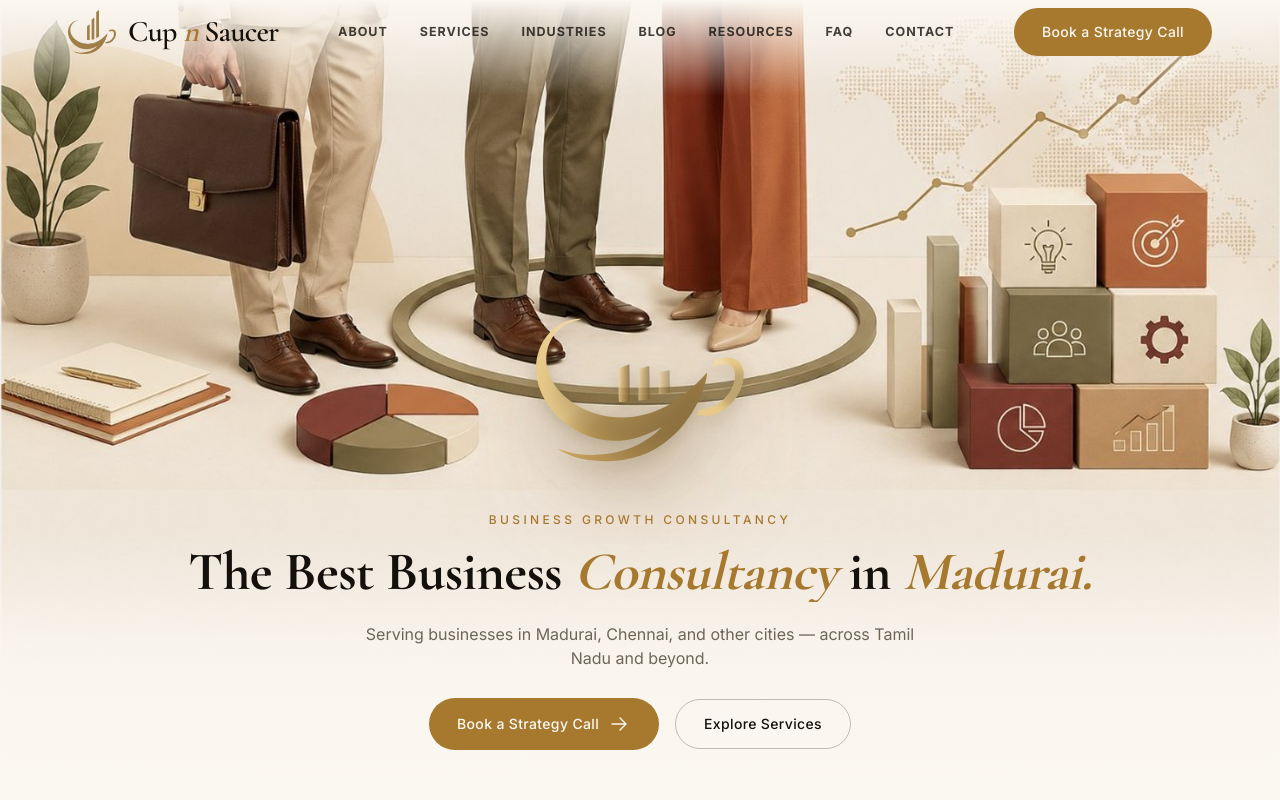
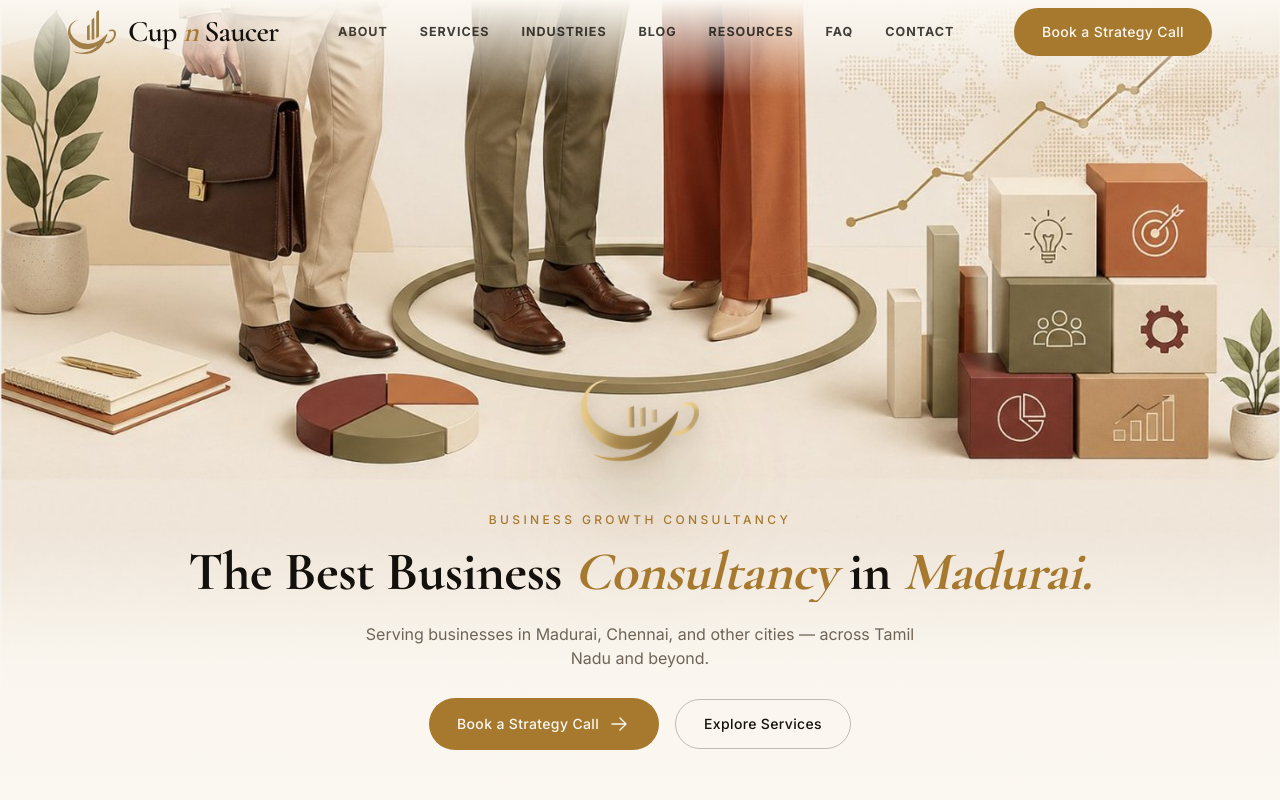
Before and after one commit to madhumitaganeshkumar123-ship-it/cupnsaucer, a Next.js app: page / in a window 1280 px wide. Shown: the top 800 px of the page. Built offline with nearby package versions, Linux system fonts and the light colour scheme.

Commit message:
Update Hero.tsx

```diff
--- a/src/components/home/Hero.tsx
+++ b/src/components/home/Hero.tsx
@@ -16,7 +16,7 @@ export function Hero() {
         className="absolute inset-0 bg-cover"
         style={{
           backgroundImage: "url(/images/hero-strategy.jpg)",
-          backgroundPosition: "center 32%",
+          backgroundPosition: "center 52%",
         }}
       />
 
@@ -25,7 +25,7 @@ export function Hero() {
       <div aria-hidden className="pointer-events-none absolute inset-x-0 bottom-0 h-[34%] bg-gradient-to-t from-cream via-cream/90 to-transparent" />
 
       {/* the animated mark, resting on the floor of the scene */}
-      <div className="absolute left-1/2 top-[46%] h-36 w-36 -translate-x-1/2 -translate-y-1/2 sm:h-44 sm:w-44 lg:h-52 lg:w-52">
+      <div className="absolute left-1/2 top-[51%] h-24 w-24 -translate-x-1/2 -translate-y-1/2 sm:h-28 sm:w-28 lg:h-[7.4rem] lg:w-[7.4rem]">
         <AnimatedLogoMark />
       </div>
 
```
